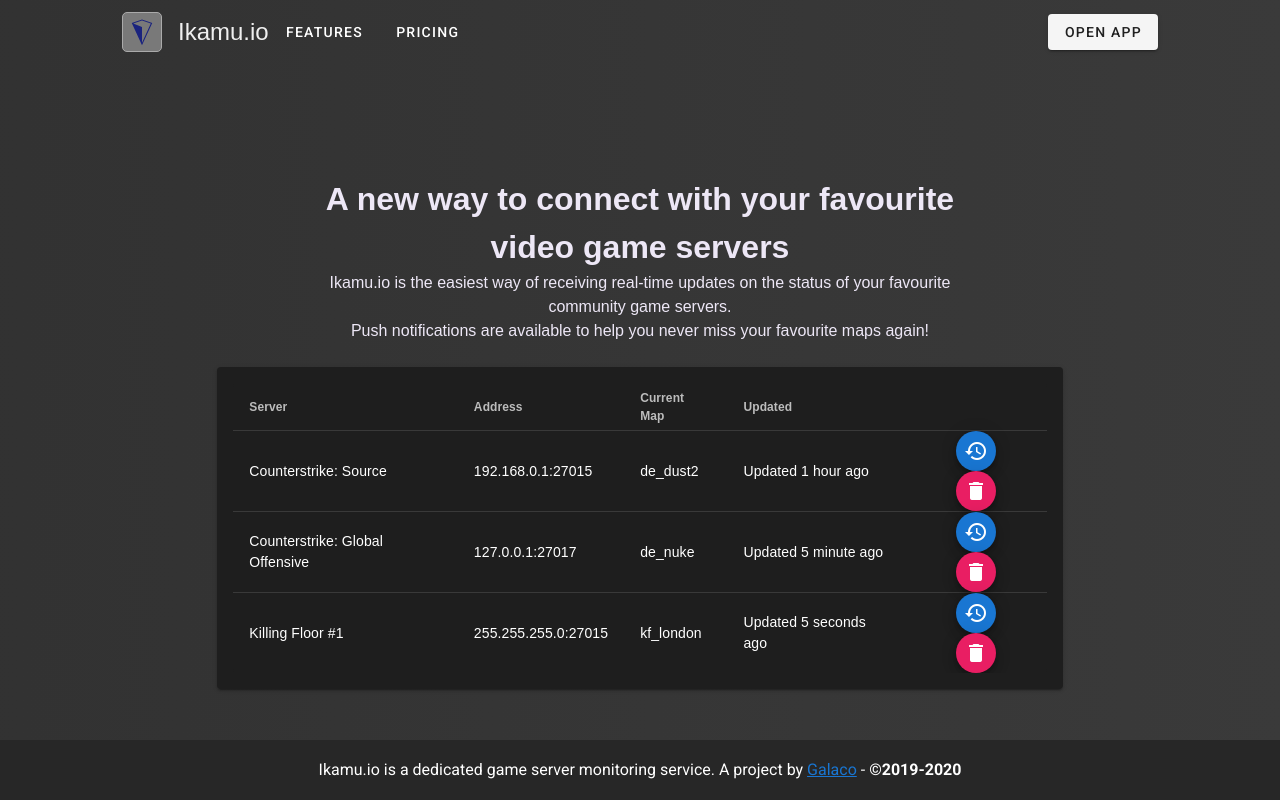
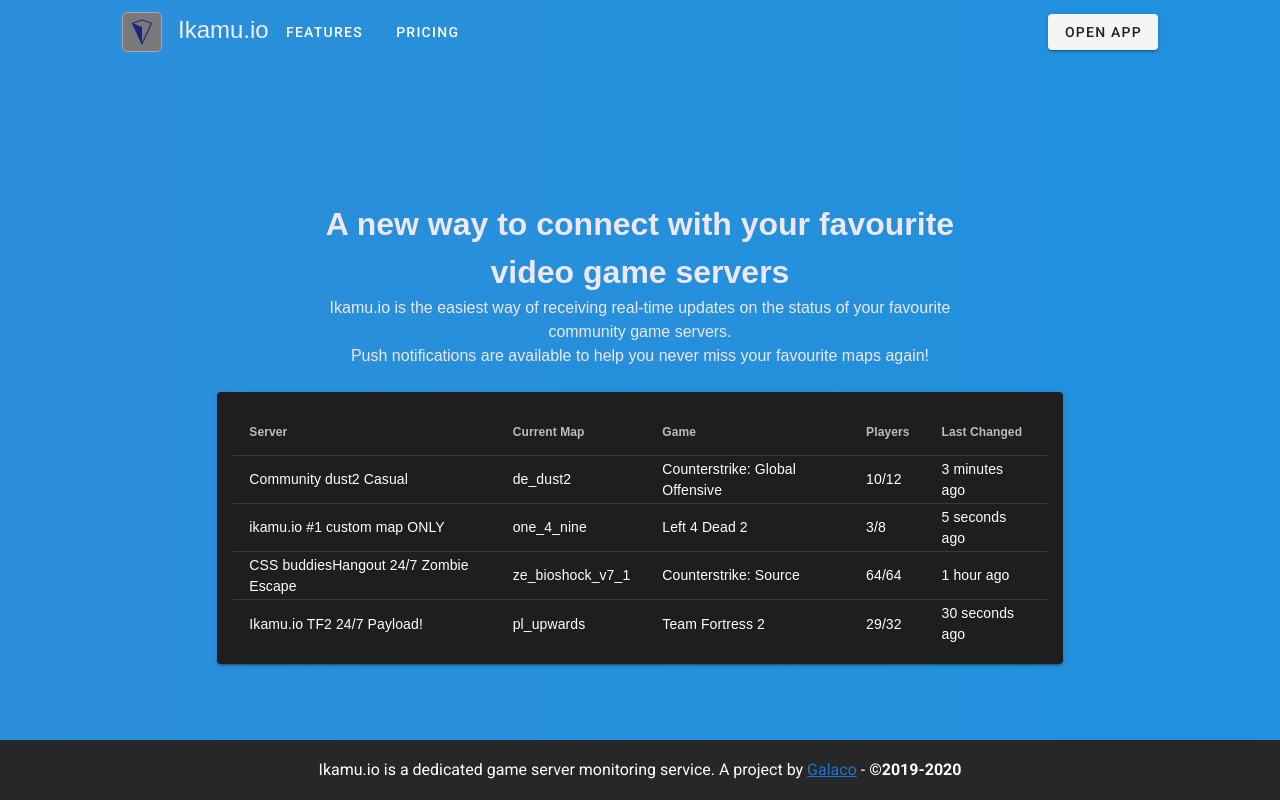
Before and after one commit to MistyFyi/Website, a Nuxt app: page / in a window 1280 px wide. Shown: the top 800 px of the page. Built offline with nearby package versions, Linux system fonts and the light colour scheme; a web font is replaced by a local one.

Commit message:
Homepage tweaks

```diff
--- a/components/Home/MockInterface.vue
+++ b/components/Home/MockInterface.vue
@@ -6,10 +6,10 @@
           <thead>
             <tr>
               <th>{{ $t('home.about.preview.headers.server') }}</th>
-              <th>{{ $t('home.about.preview.headers.address') }}</th>
               <th>{{ $t('home.about.preview.headers.map') }}</th>
+              <th>{{ $t('home.about.preview.headers.game') }}</th>
+              <th>{{ $t('home.about.preview.headers.players') }}</th>
               <th>{{ $t('home.about.preview.headers.updated') }}</th>
-              <th />
             </tr>
           </thead>
           <tbody>
@@ -40,25 +40,32 @@
     return {
       servers: [
         {
-          ip_address: '192.168.0.1',
-          port: '27015',
-          name: 'Counterstrike: Source',
+          name: 'Community dust2 Casual',
           current_map: 'de_dust2',
-          last_updated: 'Updated 1 hour ago'
+          game: 'Counterstrike: Global Offensive',
+          players: '10/12',
+          last_updated: '3 minutes ago'
         },
         {
-          ip_address: '127.0.0.1',
-          port: '27017',
-          name: 'Counterstrike: Global Offensive',
-          current_map: 'de_nuke',
-          last_updated: 'Updated 5 minute ago'
+          name: 'ikamu.io #1 custom map ONLY',
+          current_map: 'one_4_nine',
+          game: 'Left 4 Dead 2',
+          players: '3/8',
+          last_updated: '5 seconds ago'
         },
         {
-          ip_address: '255.255.255.0',
-          port: '27015',
-          name: 'Killing Floor #1',
-          current_map: 'kf_london',
-          last_updated: 'Updated 5 seconds ago'
+          name: 'CSS buddiesHangout 24/7 Zombie Escape',
+          current_map: 'ze_bioshock_v7_1',
+          game: 'Counterstrike: Source',
+          players: '64/64',
+          last_updated: '1 hour ago'
+        },
+        {
+          name: 'Ikamu.io TF2 24/7 Payload!',
+          current_map: 'pl_upwards',
+          game: 'Team Fortress 2',
+          players: '29/32',
+          last_updated: '30 seconds ago'
         }
       ]
     }
--- a/components/Home/MockInterfaceRow.vue
+++ b/components/Home/MockInterfaceRow.vue
@@ -10,16 +10,6 @@
         <span>{{ $t('home.about.preview.nameTooltip') }}</span>
       </v-tooltip>
     </td>
-    <td>
-      <v-tooltip bottom>
-        <template v-slot:activator="{ on }">
-          <span v-on="on">
-            {{ server.ip_address }}:{{ server.port }}
-          </span>
-        </template>
-        <span>{{ $t('home.about.preview.addressTooltip') }}</span>
-      </v-tooltip>
-    </td>
     <td class="map-name">
       <v-tooltip bottom>
         <template v-slot:activator="{ on }">
@@ -30,6 +20,26 @@
         <span>{{ $t('home.about.preview.mapTooltip') }}</span>
       </v-tooltip>
     </td>
+    <td class="game-name">
+      <v-tooltip bottom>
+        <template v-slot:activator="{ on }">
+          <span v-on="on">
+            {{ server.game }}
+          </span>
+        </template>
+        <span>{{ $t('home.about.preview.gameTooltip') }}</span>
+      </v-tooltip>
+    </td>
+    <td class="players">
+      <v-tooltip bottom>
+        <template v-slot:activator="{ on }">
+          <span v-on="on">
+            {{ server.players }}
+          </span>
+        </template>
+        <span>{{ $t('home.about.preview.playersTooltip') }}</span>
+      </v-tooltip>
+    </td>
     <td class="last-updated">
       <v-tooltip bottom>
         <template v-slot:activator="{ on }">
@@ -38,38 +48,6 @@
           </span>
         </template>
         <span>{{ $t('home.about.preview.dateTooltip') }}</span>
-      </v-tooltip>
-    </td>
-    <td class="controls" align="center">
-      <v-tooltip bottom>
-        <template v-slot:activator="{ on }">
-          <v-btn
-            class="mx-2"
-            fab
-            dark
-            small
-            color="primary"
-            v-on="on"
-          >
-            <v-icon>mdi-history</v-icon>
-          </v-btn>
-        </template>
-        <span>{{ $t('home.about.preview.historyTooltip') }}</span>
-      </v-tooltip>
-      <v-tooltip bottom>
-        <template v-slot:activator="{ on }">
-          <v-btn
-            class="mx-2"
-            fab
-            dark
-            small
-            color="pink"
-            v-on="on"
-          >
-            <v-icon>mdi-delete</v-icon>
-          </v-btn>
-        </template>
-        <span>{{ $t('home.about.preview.deleteTooltip') }}</span>
       </v-tooltip>
     </td>
   </tr>
--- a/components/Layout/BrandLogo.vue
+++ b/components/Layout/BrandLogo.vue
@@ -29,13 +29,13 @@
   .navbar-brand {
         color: #efefef;
         text-decoration: none;
+        cursor: pointer;
 
         &:hover, &:visited {
           color: #efefef;
         }
 
         .navbar-brand-title {
-            vertical-align: middle;
             font-family: 'Saira Semi Condensed', sans-serif;
             font-size: 24px;
             margin-left: 16px;
@@ -46,7 +46,6 @@
 
         .navbar-brand-icon {
             font-size: 20px;
-            color: #fb7e14;
             height: 40px;
             width: 40px;
             border-radius: 5px;
@@ -68,7 +67,6 @@
         &:hover {
             .navbar-brand-icon {
                 background-color: #4d4d4d;
-                color: rgb(255, 150, 24);
             }
 
             .navbar-brand-title {
--- a/locale/pages/home.ts
+++ b/locale/pages/home.ts
@@ -8,16 +8,16 @@
     preview: {
       headers: {
         server: 'Server',
-        address: 'Address',
         map: 'Current Map',
-        updated: 'Updated'
+        game: 'Game',
+        players: 'Players',
+        updated: 'Last Changed'
       },
-      nameTooltip: 'Easily identify your servers via their ingame title!',
-      addressTooltip: 'Quickly identify each server\'s remote address!',
+      nameTooltip: 'Identify your servers via their ingame title!',
+      gameTooltip: 'Automatic tagging of game',
       mapTooltip: 'Immediately see each server\'s current map!',
-      dateTooltip: 'know immediately how recently each server changed map!',
-      historyTooltip: 'Your favourite recent server\'s history is tracked!',
-      deleteTooltip: 'Easily manage your servers!'
+      playersTooltip: 'View current player populations on map change!',
+      dateTooltip: 'Know immediately how recently a server changed map!'
     }
   },
   features: {
@@ -36,7 +36,7 @@
   },
   pricing: {
     title: 'Pricing',
-    strapline: 'You can enjoy Ikamu.io\'s features for free, but if you\'d like to support the project directly please consider becoming a Paid Tier member. You\'ll receive plenty of benefits. Trials are also available on request.',
+    strapline: 'You can enjoy Ikamu.io\'s features for free, but if you\'d like to support the project directly please consider contacting us about becoming a Paid Tier member. You\'ll receive plenty of benefits. Trials are also available on request.',
     notice: 'Ikamu.io is not currently a for-profit service. Donations received will go exclusively towards hosting costs.',
     free: {
       title: 'Free Tier',
--- a/pages/index.vue
+++ b/pages/index.vue
@@ -202,7 +202,7 @@
   }
 
   .background-gradient {
-    background: linear-gradient(270deg, #424242, #212121);
+    background: linear-gradient(270deg, #1494e1,  	#4588d2);
     background-size: 400% 400%;
     -webkit-animation: AnimationName 30s ease infinite;
     -moz-animation: AnimationName 30s ease infinite;
```
